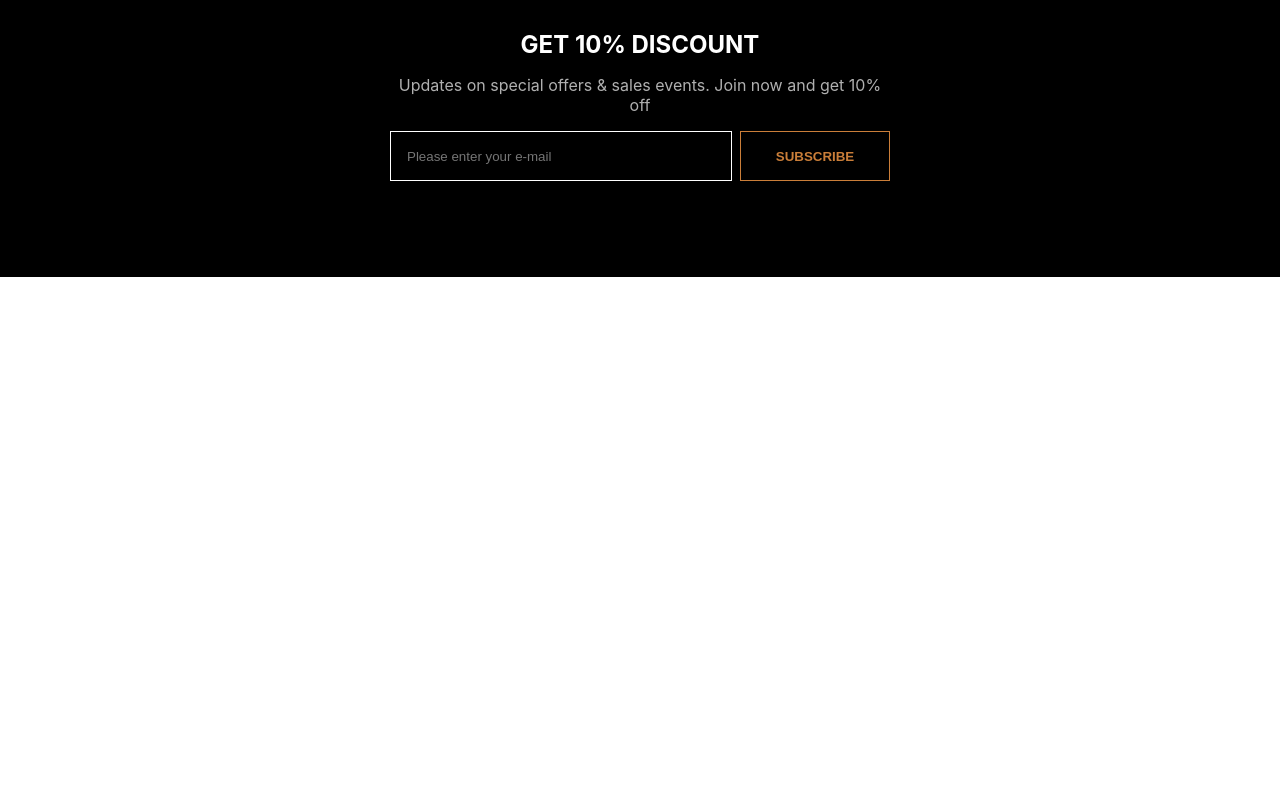
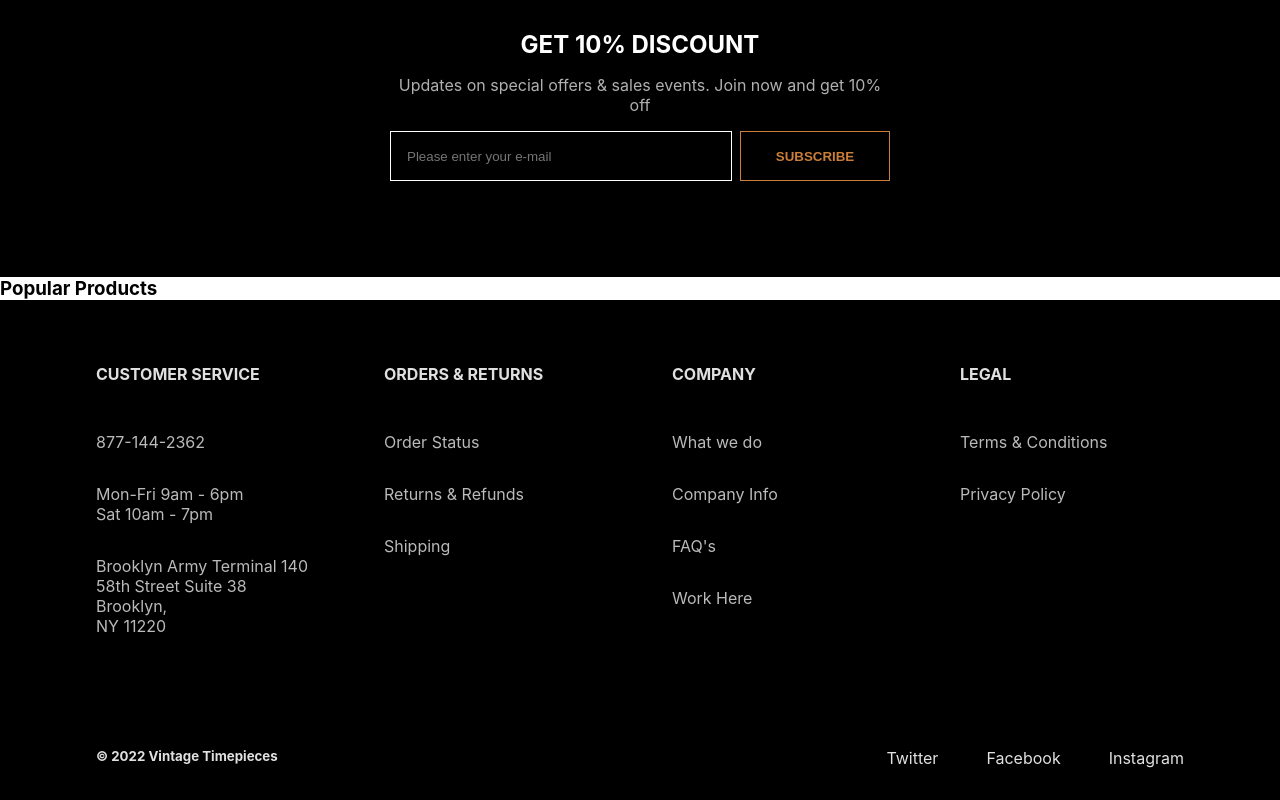
Before and after one commit to Matt-Horton/watch-ecommerce, a React (Create React App) app: page / in a window 1280 px wide. Shown: the part 1712-2512 px from the top of the page. Before the commit the page ends 1989 px from the top, so only its background shows below. Built offline with nearby package versions, Linux system fonts and the light colour scheme.

Commit message:
Added footer

```diff
--- a/src/App.js
+++ b/src/App.js
@@ -5,6 +5,7 @@ import SideMenu from './components/SideMenu/SideMenu';
 import HeroBanner from './components/HeroBanner/HeroBanner';
 import Catalog from './components/Catalog/Catalog';
 import Subscribe from './components/Subscribe/Subscribe';
+import Footer from './components/Footer/Footer';
 
 function App() {
   const [sideMenuOpen, setSideMenuOpen] = useState(false);
@@ -15,6 +16,8 @@ function App() {
       <HeroBanner />
       <Catalog />
       <Subscribe />
+      <h3>Popular Products</h3>
+      <Footer />
     </div>
   );
 }
--- /dev/null
+++ b/src/components/Footer/Footer.js
@@ -0,0 +1,12 @@
+import React from 'react';
+import FooterCopyright from './FooterCopyright/FooterCopyright';
+import FooterLinks from './FooterLinks/FooterLinks';
+
+export default function Footer() {
+  return (
+    <footer>
+      <FooterLinks />
+      <FooterCopyright />
+    </footer>
+  );
+}
--- /dev/null
+++ b/src/components/Footer/FooterCopyright/FooterCopyright.js
@@ -0,0 +1,19 @@
+import React from 'react';
+import './FooterCopyright.scss';
+
+export default function FooterCopyright() {
+  return (
+    <div className="footer-copyright-container">
+      <div className="container">
+        <div className="footer-copyright">
+          <h5>&copy; 2022 Vintage Timepieces</h5>
+          <div className="footer-social-links">
+            <a href="#">Twitter</a>
+            <a href="#">Facebook</a>
+            <a href="#">Instagram</a>
+          </div>
+        </div>
+      </div>
+    </div>
+  );
+}
--- /dev/null
+++ b/src/components/Footer/FooterCopyright/FooterCopyright.scss
@@ -0,0 +1,28 @@
+.footer-copyright-container {
+  background-color: #000;
+}
+
+.footer-copyright {
+  display: flex;
+  flex-direction: row;
+  flex-wrap: wrap;
+  justify-content: space-between;
+  padding: 2rem 0;
+  gap: 2rem;
+}
+
+.footer-copyright h5 {
+  color: #e0e0e0;
+  min-width: 200px;
+}
+
+.footer-social-links {
+  display: flex;
+  flex-direction: row;
+  gap: 3rem;
+}
+
+.footer-social-links a {
+  text-decoration: none;
+  color: #e0e0e0;
+}
--- /dev/null
+++ b/src/components/Footer/FooterLinks/FooterLinks.js
@@ -0,0 +1,52 @@
+import React from 'react';
+import './FooterLinks.scss';
+
+export default function FooterLinks() {
+  return (
+    <div className="footer-links-container">
+      <div className="container">
+        <div className="footer-links">
+          <div className="footer-links-section">
+            <h4>Customer Service</h4>
+            <ul>
+              <li>877-144-2362</li>
+              <li>
+                Mon-Fri 9am - 6pm <br />
+                Sat 10am - 7pm
+              </li>
+              <li>
+                Brooklyn Army Terminal 140 <br />
+                58th Street Suite 38 Brooklyn, <br />
+                NY 11220
+              </li>
+            </ul>
+          </div>
+          <div className="footer-links-section">
+            <h4>Orders & Returns</h4>
+            <ul>
+              <li><a href="#">Order Status</a></li>
+              <li><a href="#">Returns & Refunds</a></li>
+              <li><a href="#">Shipping</a></li>
+            </ul>
+          </div>
+          <div className="footer-links-section">
+            <h4>Company</h4>
+            <ul>
+              <li><a href="#">What we do</a></li>
+              <li><a href="#">Company Info</a></li>
+              <li><a href="#">FAQ's</a></li>
+              <li><a href="#">Work Here</a></li>
+            </ul>
+          </div>
+          <div className="footer-links-section">
+            <h4>Legal</h4>
+            <ul>
+              <li><a href="#">Terms & Conditions</a></li>
+              <li><a href="#">Privacy Policy</a></li>
+            </ul>
+          </div>
+        </div>
+      </div>
+    </div>
+  );
+}
--- /dev/null
+++ b/src/components/Footer/FooterLinks/FooterLinks.scss
@@ -0,0 +1,35 @@
+.footer-links-container {
+  background-color: #000;
+  padding: 4rem 0;
+}
+
+.footer-links {
+  display: flex;
+  flex-wrap: wrap;
+  gap: 4rem;
+}
+
+.footer-links-section {
+  flex: 1;
+  min-width: 200px;
+}
+
+.footer-links h4 {
+  color: #e0e0e0;
+  text-transform: uppercase;
+  margin-bottom: 2rem;
+}
+
+.footer-links ul {
+  list-style-type: none;
+}
+
+.footer-links ul li {
+  color: #bababa;
+  padding: 1rem 0;
+}
+
+.footer-links ul li a {
+  color: #bababa;
+  text-decoration: none;
+}
```
